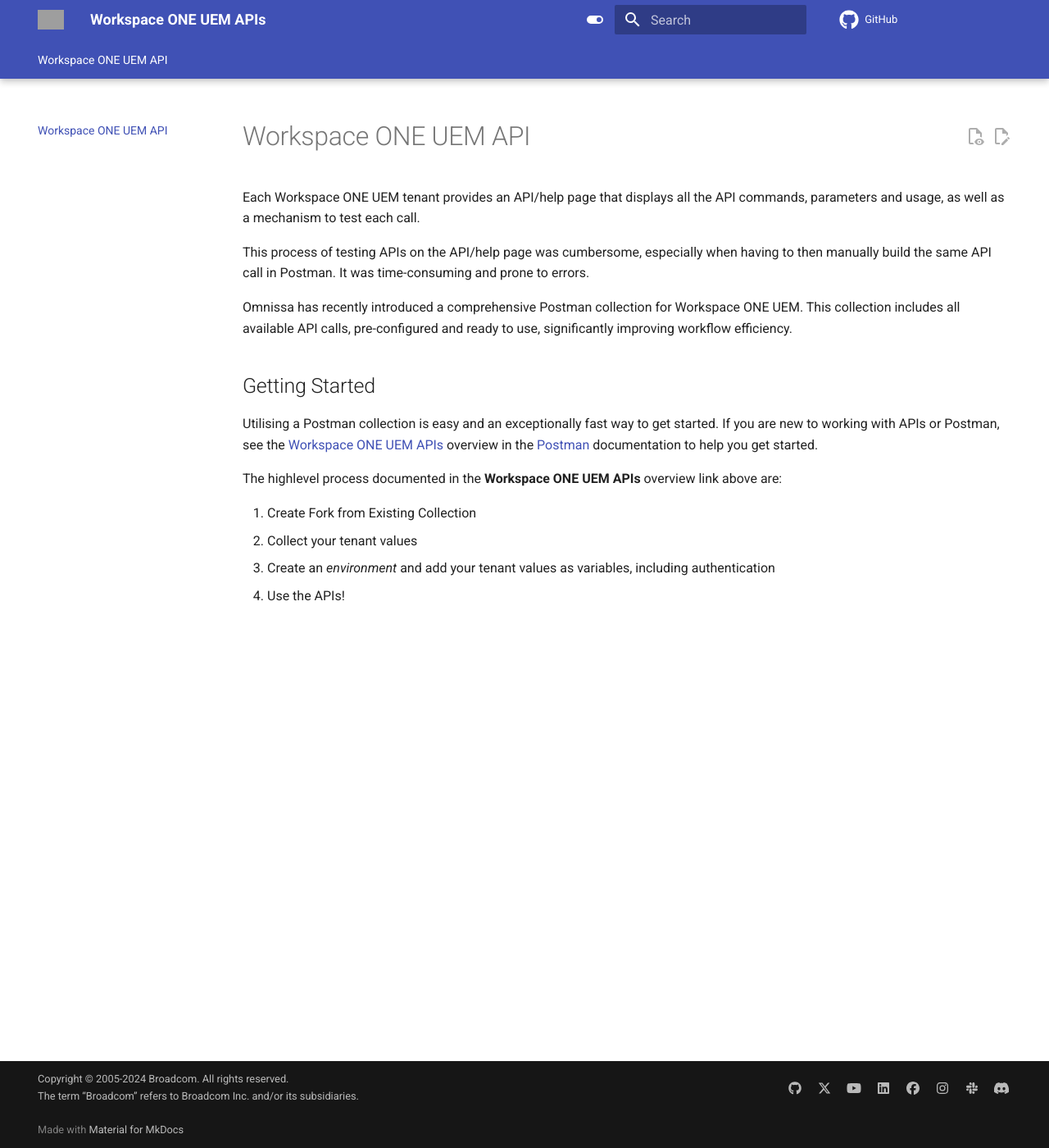
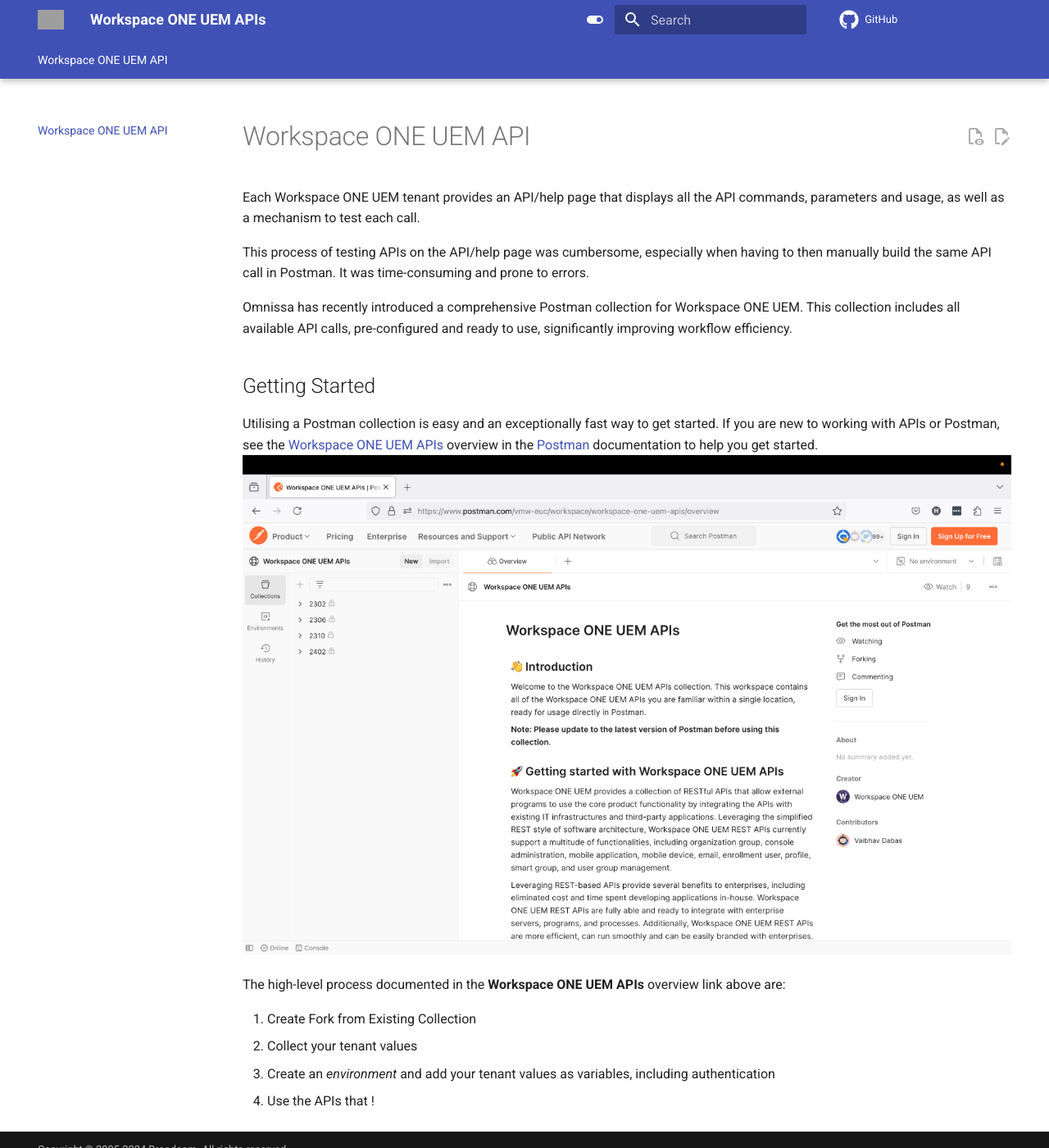
Before and after one commit to satheeshshanmugham/ws1-uem-apis, an MkDocs documentation site: the page built from docs/index.md, in a window 1280 px wide and 1400 px high. Shown: the whole window at 82% size. Built offline with MkDocs 1.6.1 and Material for MkDocs 9.7.7, drawn with Linux system fonts in a browser that asks for light colours; comment, search, counter and statistics services are not loaded; the version menu is left out; grey boxes are pictures that could not be loaded.

Commit message:
add image

```diff
--- a/docs/index.md
+++ b/docs/index.md
@@ -13,11 +13,13 @@ This process of testing APIs on the API/help page was cumbersome, especially whe
 Omnissa has recently introduced a comprehensive Postman collection for Workspace ONE UEM. This collection includes all available API calls, pre-configured and ready to use, significantly improving workflow efficiency.
 
 ## Getting Started
+
 Utilising a Postman collection is easy and an exceptionally fast way to get started. If you are new to working with APIs or Postman, see the [Workspace ONE UEM APIs](https://www.postman.com/vmw-euc/workspace/workspace-one-uem-apis/overview) overview in the [Postman](https://www.postman.com/) documentation to help you get started.
+![](Workspace%20ONE%20UEM%20APIs%20Overview.png)
 
-The highlevel process documented in the **Workspace ONE UEM APIs** overview link above are:
+The high-level process documented in the **Workspace ONE UEM APIs** overview link above are:
 
 1. Create Fork from Existing Collection
 2. Collect your tenant values
 3. Create an *environment* and add your tenant values as variables, including authentication
-4. Use the APIs!
+4. Use the APIs that !
```
Also changed, not shown: other parts of docs/index.md (+1 -1 lines), docs/Workspace ONE UEM APIs Overview.png (added).
